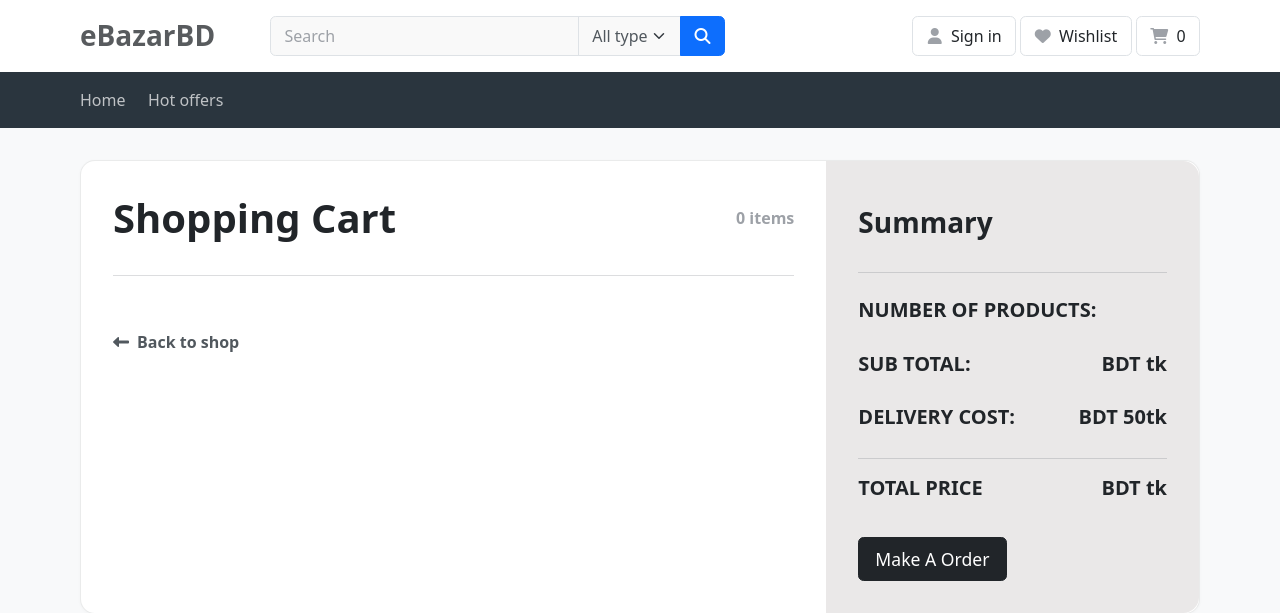
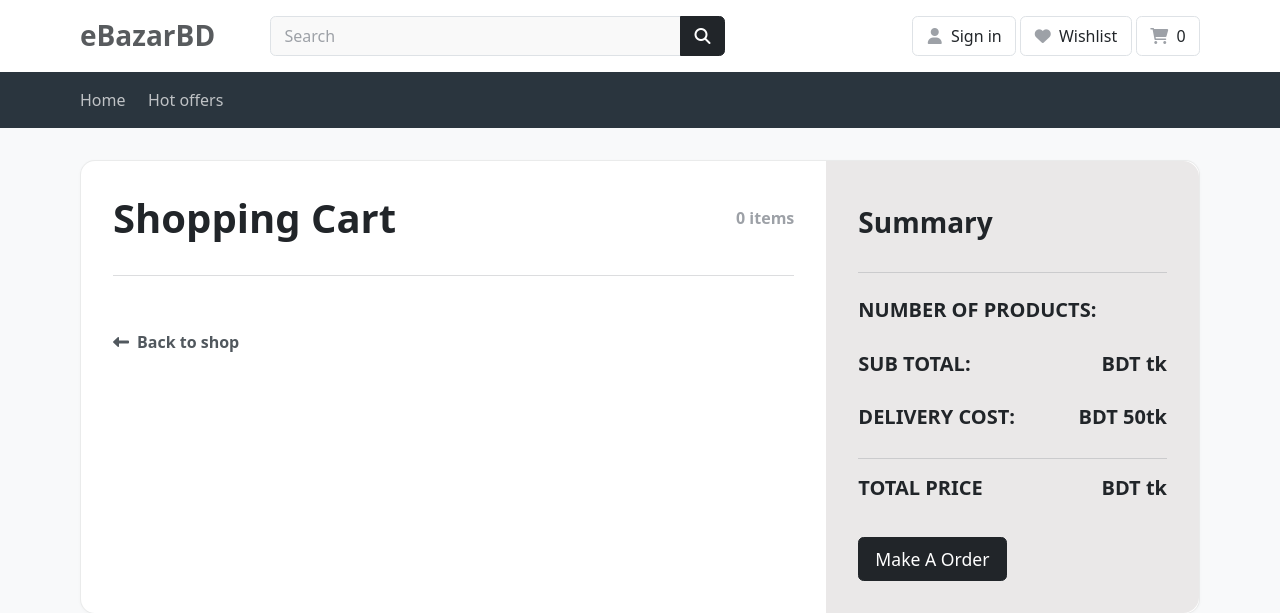
Before and after one commit to WazedKhan/eBazarBD, a Django app: template templates/cart/list.html in a window 1280 px wide. Shown: the top 613 px of the page. Run offline with Django 4.2, Linux system fonts and the light colour scheme; the template is opened without the code that fills it, so the values that code supplies are empty; some libraries are stand-ins or nearby versions.

Commit message:
search form

```diff
--- a/templates/core/base.html
+++ b/templates/core/base.html
@@ -71,23 +71,11 @@
 						</a>
 			        </div>
 				</div> <!-- col end.// -->
-				<div class="col-lg-5 col-md-12 col-12">
-					<form action="#" class="">
-		              <div class="input-group">
-		                <input type="search" class="form-control" style="width:55%" placeholder="Search">
-		                <select class="form-select">
-		                  <option value="">All type</option>
-		                  <option value="codex">Special</option>
-		                  <option value="comments">Only best</option>
-		                  <option value="content">Latest</option>
-		                </select>
-		                <button class="btn btn-primary">
-		                  <i class="fa fa-search"></i>
-		                </button>
-		              </div> <!-- input-group end.// -->
-		            </form>
-				</div> <!-- col end.// -->
+				<!-- Search Option Starts -->
 
+				{% include "core/search.html" %}
+
+				<!-- Search Option Ends -->
 			</div> <!-- row end.// -->
 		</div> <!-- container end.// -->
 	</section> <!-- header-main end.// -->
--- /dev/null
+++ b/templates/core/search.html
@@ -0,0 +1,10 @@
+<div class="col-lg-5 col-md-12 col-12">
+    <form action={% url 'search' %} method="get" class="">
+      <div class="input-group">
+        <input type="search" class="form-control" name="search" style="width:55%" placeholder="Search">
+        <button class="btn btn-dark">
+          <i class="fa fa-search"></i>
+        </button>
+      </div> <!-- input-group end.// -->
+    </form>
+</div> <!-- col end.// -->
```
